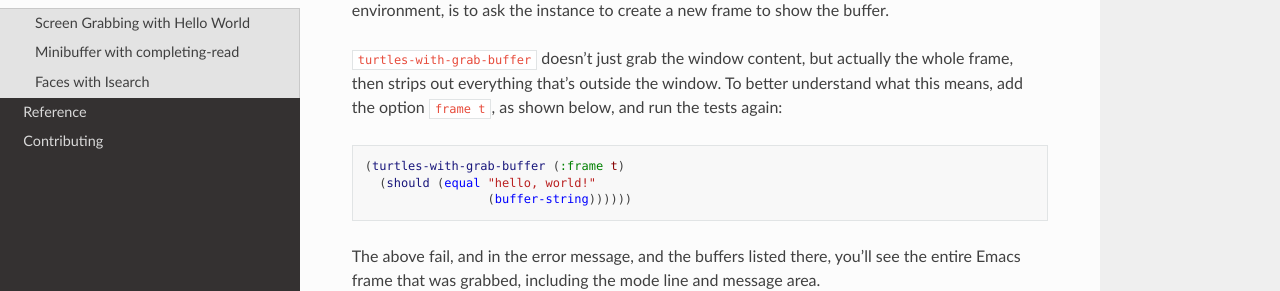
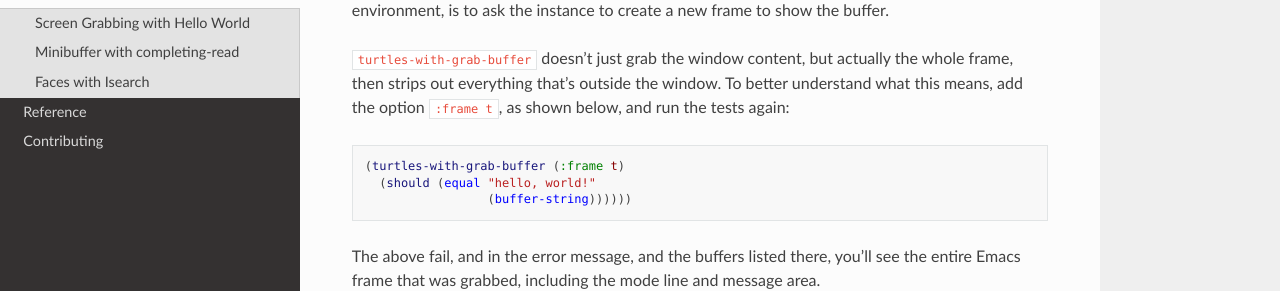
Before and after one commit to emacsmirror/turtles, a Sphinx documentation site: the page built from docs/source/tutorial.rst, in a window 1280 px wide and 900 px high, scrolled down 2203 px. Shown: the part 158-449 px from the top of the window. Built offline with Sphinx 7.4.7 and the Read the Docs theme 3.1.0, drawn with Linux system fonts in a browser that asks for light colours.

```diff
--- a/docs/source/tutorial.rst
+++ b/docs/source/tutorial.rst
@@ -132,7 +132,7 @@ to ask the instance to create a new frame to show the buffer.
 ``turtles-with-grab-buffer`` doesn't just grab the window content, but
 actually the whole frame, then strips out everything that's outside
 the window. To better understand what this means, add the option
-``frame t``, as shown below, and run the tests again:
+``:frame t``, as shown below, and run the tests again:
 
 .. code-block:: elisp
 
```
